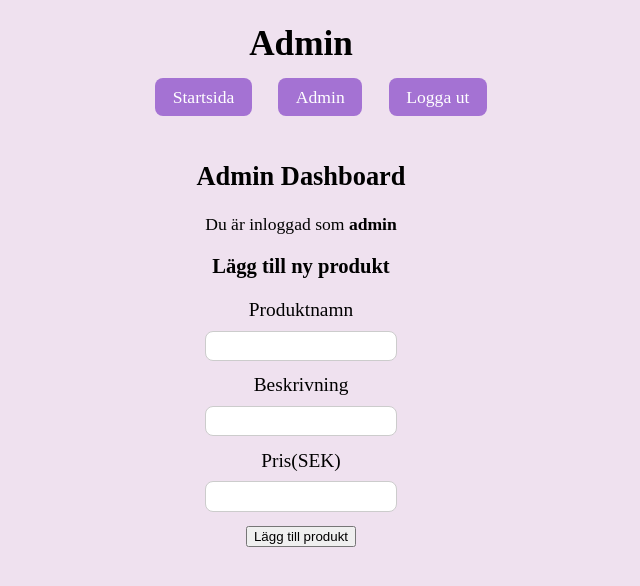
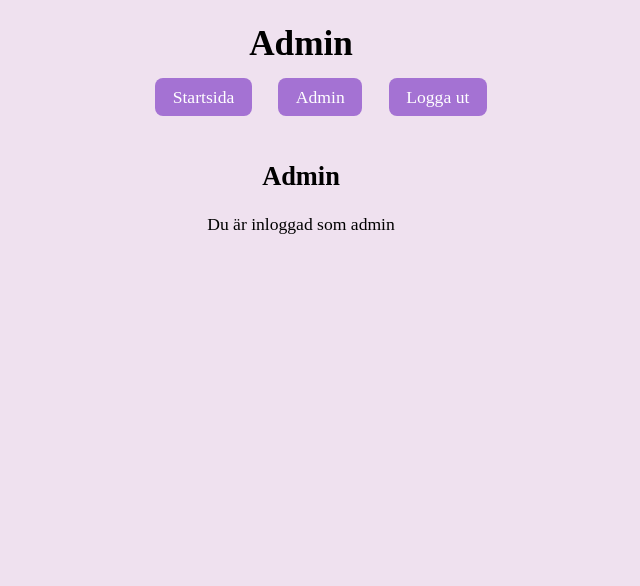
Before and after one commit to veppaan/frontend-mom4-backend, a plain HTML site: page admin.html in a window 1280 px wide. Shown: the whole page, without its empty margins (339-979 px from the left). Drawn offline with Linux system fonts and the light colour scheme; sample sign-in values are in the browser's storage.

Commit message:
ändrar html i admin

```diff
--- a/admin.html
+++ b/admin.html
@@ -22,32 +22,12 @@
 
     <main class="container">
         <div id="admin-section">
-            <h2>Admin Dashboard</h2>
+            <h2>Admin</h2>
             <div class="admin-info">
-                <p>Du är inloggad som <strong>admin</strong></p>
+                <p>Du är inloggad som admin</p>
             </div>
         </div>
 
-        <div class="form-container">
-            <div id="product-form">
-            <h3>Lägg till ny produkt</h3>
-            <form id="add-product-form">
-                <div class="form-group">
-                    <label for="product-name">Produktnamn</label>
-                    <input type="text" id="product-name">
-                </div>
-                <div class="form-group">
-                    <label for="product-description">Beskrivning</label>
-                        <input type="text" id="product-description">
-                </div>
-                <div class="form-group">
-                    <label for="product-price">Pris(SEK)</label>
-                        <input type="number" id="product-price" min="1">
-                </div>
-                <button type="submit">Lägg till produkt</button>
-            </form>
-        </div>
-        </div>
     </main>
 </body>
 </html>
```
